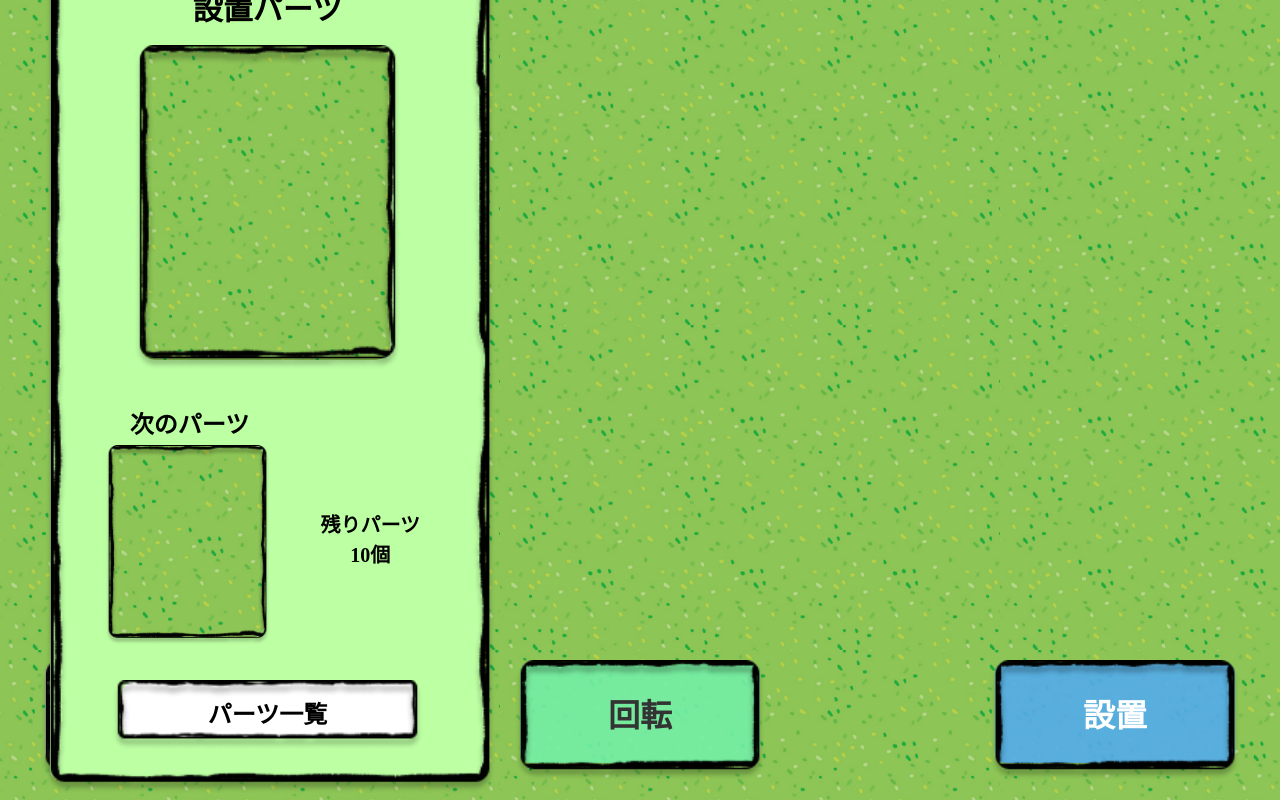
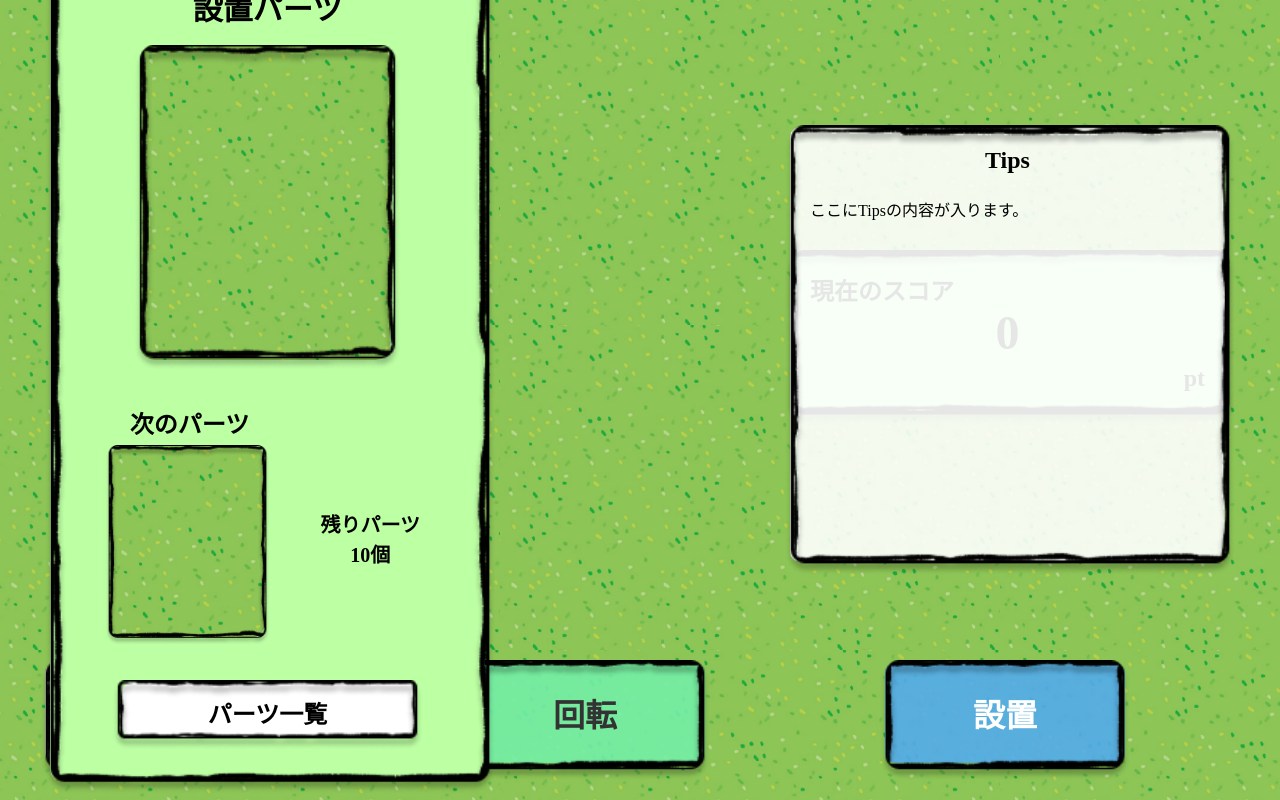
Before and after one commit to kc3hack/2025_1, a Next.js app in the folder frontend/: page /edit in a window 1280 px wide. Built offline with nearby package versions, Linux system fonts and the light colour scheme.

Commit message:
スコアとtipsを配置しコンポーネントに分割

```diff
--- a/frontend/src/app/components/edit/NextButton.module.css
+++ b/frontend/src/app/components/edit/NextButton.module.css
@@ -9,7 +9,7 @@
 }
 
 .right {
-    margin-right: 40px;
+    margin-right: 150px;
 }
 
 .buttonInner {
--- /dev/null
+++ b/frontend/src/app/components/edit/ScorePanel.module.css
@@ -0,0 +1,66 @@
+.scorePanelContainer {
+    position: fixed;
+    right: 45px;
+    top: 250px;
+    width: 450px;
+    height: 175px;
+    z-index: 10;
+}
+
+.scorePanelInner {
+    position: absolute;
+    top: 2px;
+    left: 5px;
+    width: calc(100% - 15px);
+    height: calc(100% - 15px);
+    background-color: #B6FFB1;
+    border-radius: 10px;
+    z-index: 1;
+}
+
+.scorePanelContainer::before {
+    content: '';
+    position: absolute;
+    top: 0;
+    left: 0;
+    width: 100%;
+    height: 100%;
+    background-image: url('/frame/score.png');
+    background-size: 100% 100%;
+    background-position: center;
+    background-repeat: no-repeat;
+    z-index: 2;
+}
+
+.scoreTitle {
+    position: absolute;
+    top: 20px;
+    left: 20px;
+    width: auto;
+    text-align: left;
+    font-size: 24px;
+    font-weight: bold;
+    color: #000;
+    z-index: 2;
+}
+
+.scoreValue {
+    position: absolute;
+    top: 50%;
+    left: 50%;
+    transform: translate(-50%, -50%);
+    font-size: 48px;
+    font-weight: bold;
+    color: #000;
+    z-index: 2;
+}
+
+.scoreUnit {
+    position: absolute;
+    bottom: 20px;
+    right: 20px;
+    font-size: 24px;
+    font-weight: bold;
+    color: #000;
+    z-index: 2;
+}
--- /dev/null
+++ b/frontend/src/app/components/edit/ScorePanel.tsx
@@ -0,0 +1,13 @@
+import styles from './ScorePanel.module.css'
+
+export default function ScorePanel() {
+    return (
+        <div className={styles.scorePanelContainer}>
+            <div className={styles.scorePanelInner}>
+                <div className={styles.scoreTitle}>現在のスコア</div>
+                <div className={styles.scoreValue}>0</div>
+                <div className={styles.scoreUnit}>pt</div>
+            </div>
+        </div>
+    )
+}
--- /dev/null
+++ b/frontend/src/app/components/edit/TipsPanel.module.css
@@ -0,0 +1,54 @@
+.tipsPanelContainer {
+    position: fixed;
+    right: 45px;
+    bottom: 225px;
+    width: 450px;
+    height: 450px;
+    z-index: 10;
+}
+
+.tipsPanelInner {
+    position: absolute;
+    top: 2px;
+    left: 5px;
+    width: calc(100% - 15px);
+    height: calc(100% - 15px);
+    background-color: rgba(255, 255, 255, 0.9);
+    border-radius: 10px;
+    z-index: 1;
+}
+
+.tipsPanelContainer::before {
+    content: '';
+    position: absolute;
+    top: 0;
+    left: 0;
+    width: 100%;
+    height: 100%;
+    background-image: url('/frame/tips.png');
+    background-size: 100% 100%;
+    background-position: center;
+    background-repeat: no-repeat;
+    z-index: 2;
+}
+
+.tipsTitle {
+    position: absolute;
+    top: 20px;
+    width: 100%;
+    text-align: center;
+    font-size: 24px;
+    font-weight: bold;
+    color: #000;
+    z-index: 2;
+}
+
+.tipsContent {
+    position: absolute;
+    top: 70px;
+    padding: 0 20px;
+    width: 100%;
+    font-size: 16px;
+    color: #000;
+    z-index: 2;
+}
--- /dev/null
+++ b/frontend/src/app/components/edit/TipsPanel.tsx
@@ -0,0 +1,14 @@
+import styles from './TipsPanel.module.css'
+
+export default function TipsPanel() {
+    return (
+        <div className={styles.tipsPanelContainer}>
+            <div className={styles.tipsPanelInner}>
+                <div className={styles.tipsTitle}>Tips</div>
+                <div className={styles.tipsContent}>
+                    ここにTipsの内容が入ります。
+                </div>
+            </div>
+        </div>
+    )
+}
--- a/frontend/src/app/edit/page.tsx
+++ b/frontend/src/app/edit/page.tsx
@@ -1,11 +1,15 @@
 import EditPartsMenu from '../components/edit/EditPartsMenu'
 import NextButton from '../components/edit/NextButton'
+import ScorePanel from '../components/edit/ScorePanel'
+import TipsPanel from '../components/edit/TipsPanel'
 import styles from './styles.module.css'
 
 export default function EditPage() {
     return (
         <div className={styles.container}>
             <EditPartsMenu />
+            <ScorePanel />
+            <TipsPanel />
             <div className={styles.buttonGroup}>
                 <NextButton type="retire" position="left" text="リタイア" />
                 <NextButton type="rotate" position="center" text="回転" />
```
Also changed, not shown: frontend/public/frame/score.png (added), frontend/public/frame/tips.png (added).
